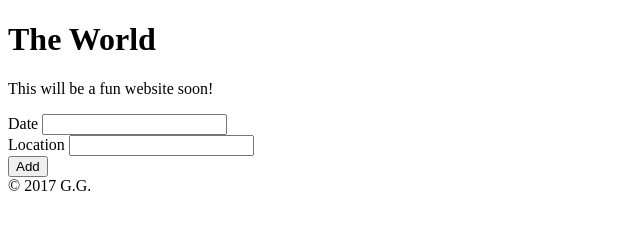
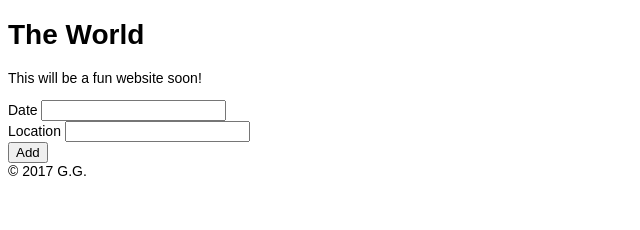
Before and after one commit to Gray-G/The-World, a plain HTML site: page TheWorld/wwwroot/index.html in a window 1280 px wide. Shown: the whole page, without its empty margins (0-640 px from the left). Drawn offline with Linux system fonts and the light colour scheme.

Commit message:
Add site.css
Adds folder 'css' and site.css with a preliminary style.

```diff
--- /dev/null
+++ b/TheWorld/wwwroot/css/site.css
@@ -0,0 +1,5 @@
+/* site.css */
+body {
+    font-family: sans-serif;
+    font-size: 14px;
+}
--- a/TheWorld/wwwroot/index.html
+++ b/TheWorld/wwwroot/index.html
@@ -4,9 +4,12 @@
 <head>
   <title>The World</title>
   <meta charset="utf-8" />
+
+  <link rel="stylesheet" href="css/site.css"/>
+
 </head>
 
-<body>
+<body style="font-family: sans-serif; font-size: 14px;">
   <div>
     <h1>The World</h1>
     <p>This will be a fun website soon!</p>
```
Also changed, not shown: 1 other file.
